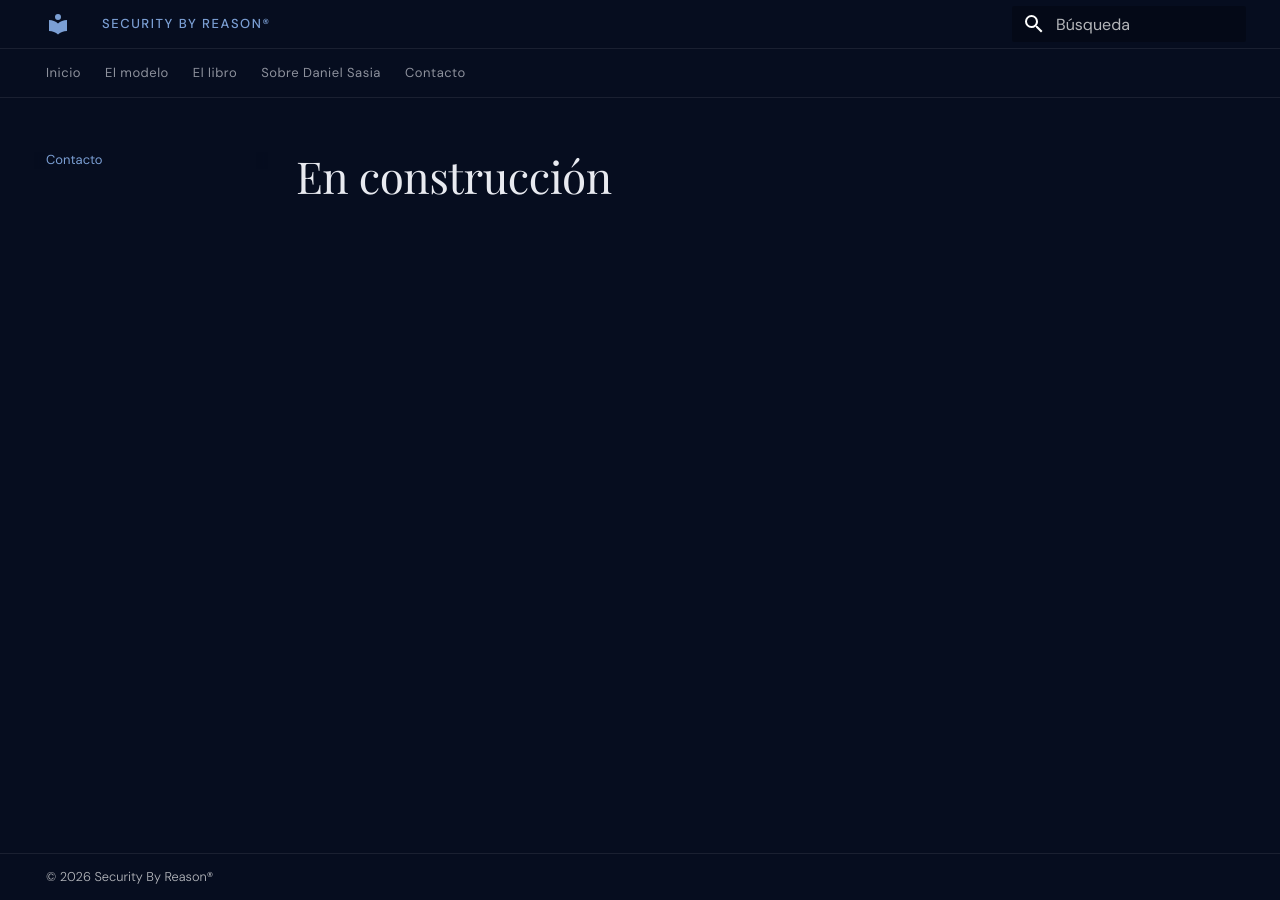
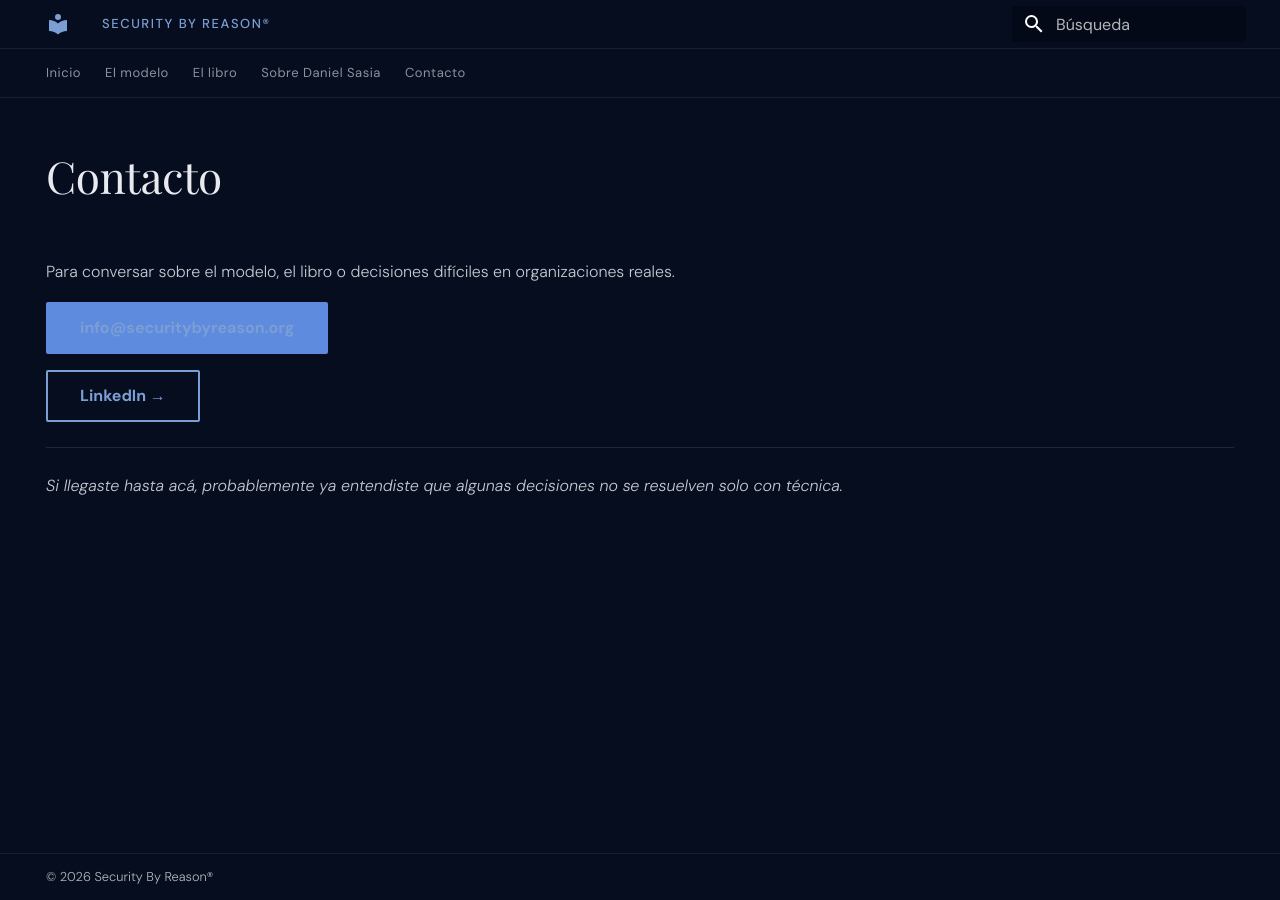
Before and after one commit to danielsasia/sbr-site, an MkDocs documentation site: the page built from docs/contacto.md, in a window 1280 px wide. Built offline with MkDocs 1.6.1 and Material for MkDocs 9.7.7, drawn with Linux system fonts in a browser that asks for light colours; some web fonts are replaced.

Commit message:
Update contacto.md

```diff
--- a/docs/contacto.md
+++ b/docs/contacto.md
@@ -1 +1,17 @@
-# En construcción
+---
+hide:
+  - navigation
+  - toc
+---
+
+# Contacto
+
+Para conversar sobre el modelo, el libro o decisiones difíciles en organizaciones reales.
+
+[info@securitybyreason.org](mailto:info@securitybyreason.org){ .md-button .md-button--primary }
+
+[LinkedIn →](https://www.linkedin.com/in/danielsasia){ .md-button }
+
+---
+
+*Si llegaste hasta acá, probablemente ya entendiste que algunas decisiones no se resuelven solo con técnica.*
```
